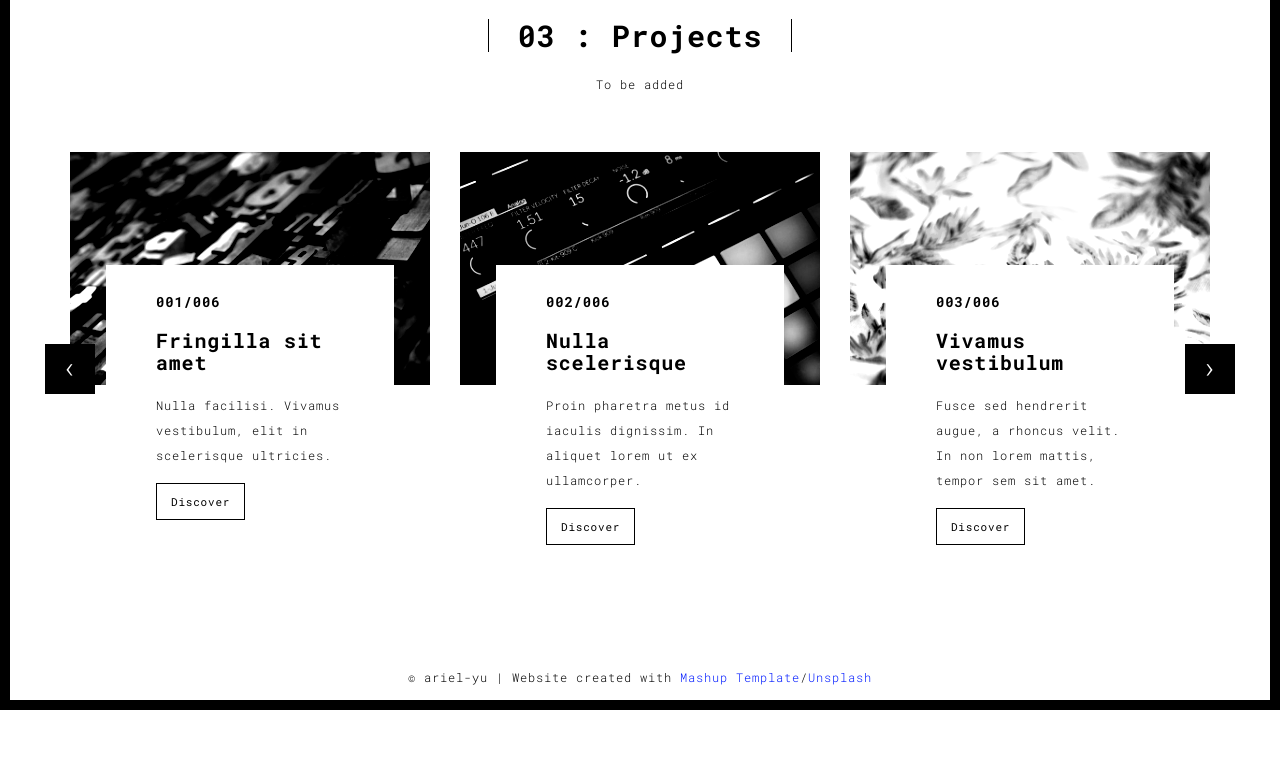
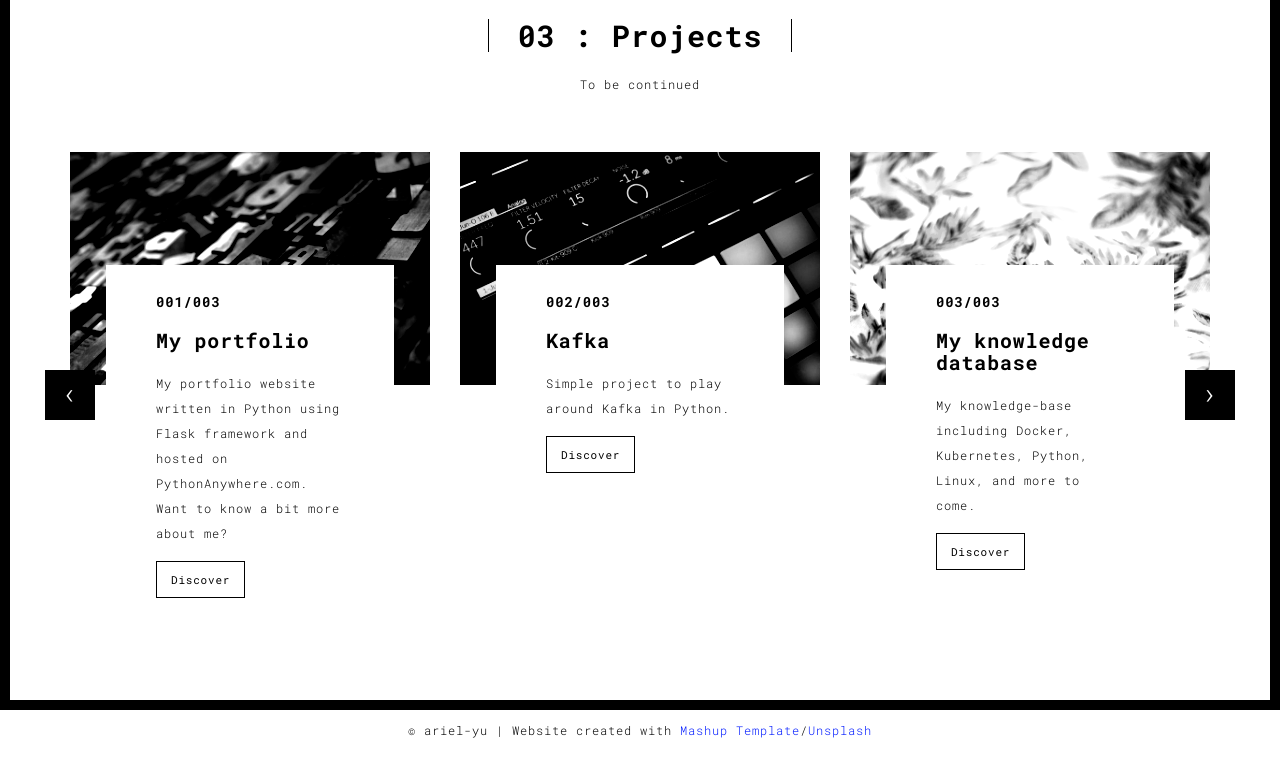
Before and after one commit to Ariel-Yu/ariel-portfolio, a Flask app: page /projects in a window 1280 px wide. Shown: the part 90-858 px from the top of the page. Before the commit the page ends 800 px from the top, so only its background shows below. Run offline with Flask 2, Linux system fonts and the light colour scheme; some libraries are stand-ins or nearby versions.

Commit message:
Add project details

```diff
--- a/templates/projects.html
+++ b/templates/projects.html
@@ -47,7 +47,7 @@
       <div class="col-sm-8 col-sm-offset-2 section-container-spacer">
         <div class="text-center">
           <h1 class="h2">03 : Projects</h1>
-          <p>To be added</p>
+          <p>To be continued</p>
         </div>
       </div>
 
@@ -60,36 +60,36 @@
                 <div class="row">
                     <div class="col-sm-4">
 
-                      <a href="./work" title="" class="black-image-project-hover">
+                      <a href="http://arielyu0531.pythonanywhere.com/" title="" class="black-image-project-hover" target="_blank">
                         <img src="./static/assets/images/work01-hover.jpg" alt="" class="img-responsive">
                       </a>
                       <div class="card-container card-container-lg">
-                        <h4>001/006</h4>
-                        <h3>Fringilla sit amet</h3>
-                        <p>Nulla facilisi. Vivamus vestibulum, elit in scelerisque ultricies.</p>
-                        <a href="./work" title="" class="btn btn-default">Discover</a>
+                        <h4>001/003</h4>
+                        <h3>My portfolio</h3>
+                        <p>My portfolio website written in Python using Flask framework and hosted on PythonAnywhere.com. Want to know a bit more about me?</p>
+                        <a href="http://arielyu0531.pythonanywhere.com/" title="" class="btn btn-default" target="_blank">Discover</a>
                       </div>
                     </div>
                     <div class="col-sm-4">
-                      <a href="./work" title="" class="black-image-project-hover">
+                      <a href=".https://github.com/Ariel-Yu/project-kafka" title="" class="black-image-project-hover" target="_blank">
                         <img src="./static/assets/images/work02-hover.jpg" alt="" class="img-responsive">
                       </a>
                       <div class="card-container card-container-lg">
-                        <h4>002/006</h4>
-                        <h3>Nulla scelerisque</h3>
-                        <p>Proin pharetra metus id iaculis dignissim. In aliquet lorem ut ex ullamcorper.</p>
-                        <a href="./work" title="" class="btn btn-default">Discover</a>
+                        <h4>002/003</h4>
+                        <h3>Kafka</h3>
+                        <p>Simple project to play around Kafka in Python.</p>
+                        <a href="https://github.com/Ariel-Yu/project-kafka" title="" class="btn btn-default" target="_blank">Discover</a>
                       </div>
                     </div>
                     <div class="col-sm-4">
-                      <a href="./work" title="" class="black-image-project-hover">
+                      <a href="https://github.com/Ariel-Yu/knowledge-bases" title="" class="black-image-project-hover" target="_blank">
                         <img src="./static/assets/images/work03-hover.jpg" alt="" class="img-responsive">
                       </a>
                       <div class="card-container card-container-lg">
-                        <h4>003/006</h4>
-                        <h3>Vivamus vestibulum</h3>
-                        <p>Fusce sed hendrerit augue, a rhoncus velit. In non lorem mattis, tempor sem sit amet.</p>
-                        <a href="./work" title="" class="btn btn-default">Discover</a>
+                        <h4>003/003</h4>
+                        <h3>My knowledge database</h3>
+                        <p>My knowledge-base including Docker, Kubernetes, Python, Linux, and more to come.</p>
+                        <a href="https://github.com/Ariel-Yu/knowledge-bases" title="" class="btn btn-default" target="_blank">Discover</a>
                       </div>
                     </div>
 
```
